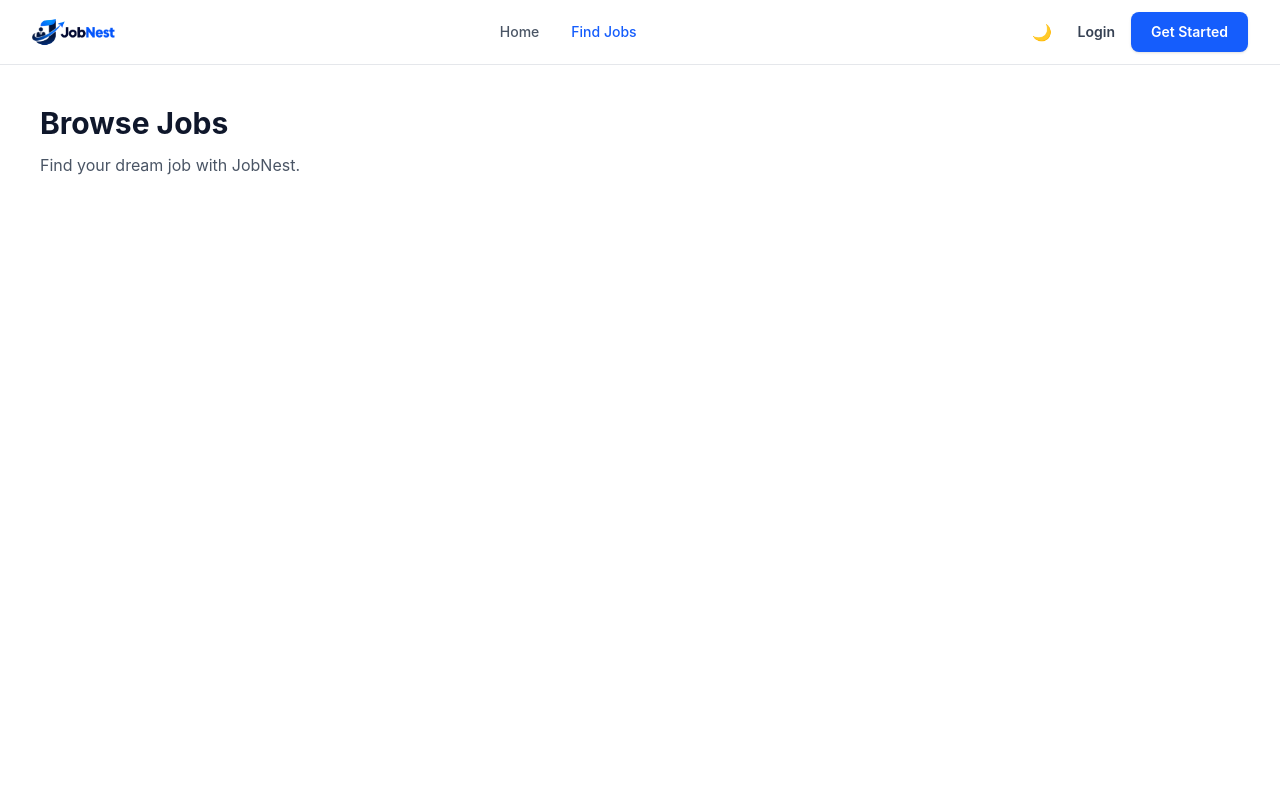
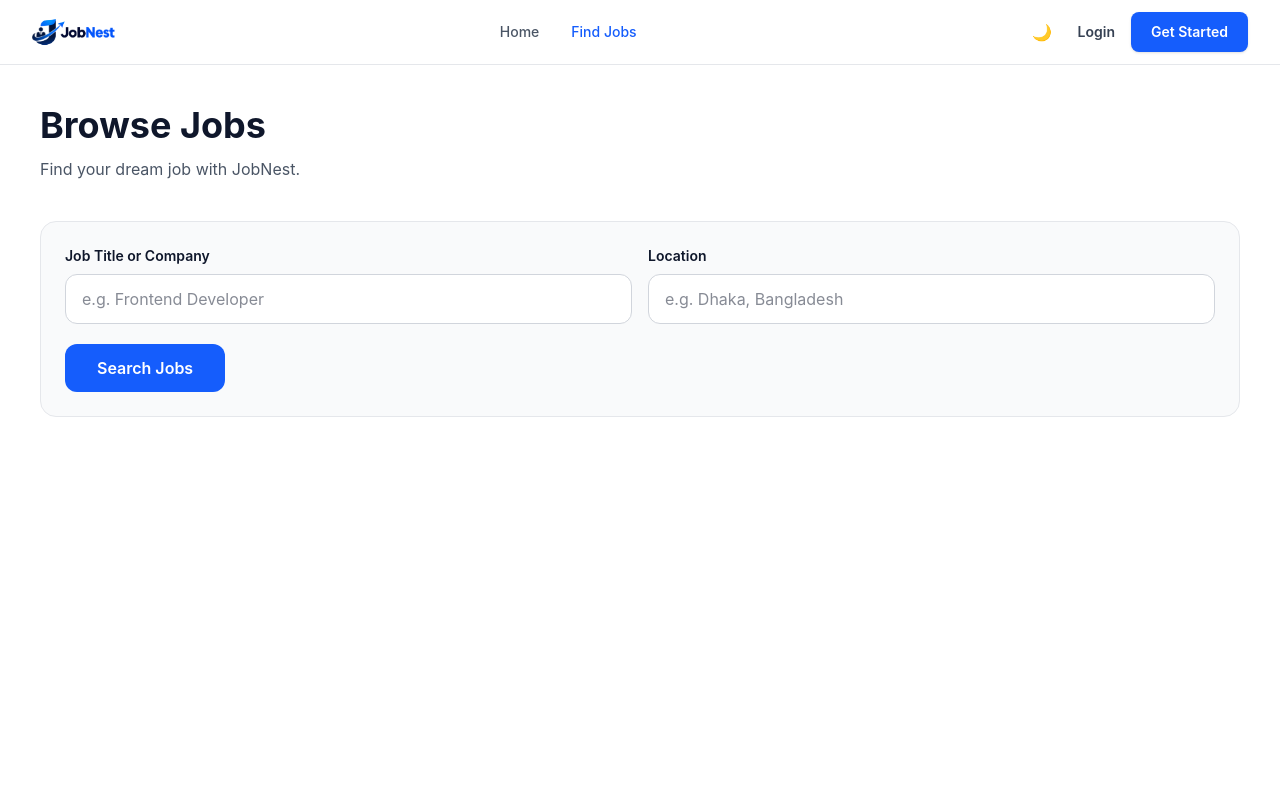
Before and after one commit to aljamiio/jobnest-job-portal, a React (Vite) app in the folder client/: page /jobs in a window 1280 px wide. Shown: the top 800 px of the page. Built offline with nearby package versions, Linux system fonts and the light colour scheme.

Commit message:
Build jobs page layout and search form

```diff
--- a/client/src/pages/jobs/Jobs.jsx
+++ b/client/src/pages/jobs/Jobs.jsx
@@ -1,15 +1,82 @@
+
+import { useState } from 'react'
 
 function Jobs() {
+  const [search, setSearch] = useState('')
+  const [location, setLocation] = useState('')
+
+  const handleSearch = (e) => {
+    e.preventDefault()
+  }
+
   return (
-    <div className="min-h-screen p-10 bg-white dark:bg-slate-950 text-slate-900 dark:text-white transition-colors duration-300">
+    <div className="min-h-screen p-6 md:p-10 bg-white dark:bg-slate-950 text-slate-900 dark:text-white transition-colors duration-300">
 
-      <h1 className="text-3xl font-bold">
-        Browse Jobs
-      </h1>
+      <div className="max-w-7xl mx-auto">
 
-      <p className="mt-3 text-gray-600 dark:text-gray-400">
-        Find your dream job with JobNest.
-      </p>
+        {/* Page Heading */}
+        <div>
+          <h1 className="text-3xl md:text-4xl font-bold">
+            Browse Jobs
+          </h1>
+
+          <p className="mt-3 text-gray-600 dark:text-gray-400">
+            Find your dream job with JobNest.
+          </p>
+        </div>
+
+        {/* Search Section */}
+        <form
+          onSubmit={handleSearch}
+          className="mt-10 p-5 md:p-6 rounded-2xl border border-gray-200 dark:border-slate-800 bg-gray-50 dark:bg-slate-900"
+        >
+
+          <div className="grid grid-cols-1 md:grid-cols-2 gap-4">
+
+            {/* Job Search */}
+            <div>
+              <label className="block mb-2 text-sm font-semibold">
+                Job Title or Company
+              </label>
+
+              <input
+                type="text"
+                value={search}
+                onChange={(e) => setSearch(e.target.value)}
+                placeholder="e.g. Frontend Developer"
+                className="w-full px-4 py-3 rounded-xl border border-gray-300 dark:border-slate-700 bg-white dark:bg-slate-950 outline-none focus:ring-2 focus:ring-blue-500 transition"
+              />
+            </div>
+
+            {/* Location Search */}
+            <div>
+              <label className="block mb-2 text-sm font-semibold">
+                Location
+              </label>
+
+              <input
+                type="text"
+                value={location}
+                onChange={(e) => setLocation(e.target.value)}
+                placeholder="e.g. Dhaka, Bangladesh"
+                className="w-full px-4 py-3 rounded-xl border border-gray-300 dark:border-slate-700 bg-white dark:bg-slate-950 outline-none focus:ring-2 focus:ring-blue-500 transition"
+              />
+            </div>
+
+          </div>
+
+          <div className="mt-5">
+            <button
+              type="submit"
+              className="w-full md:w-auto px-8 py-3 rounded-xl bg-blue-600 hover:bg-blue-700 text-white font-semibold transition duration-300"
+            >
+              Search Jobs
+            </button>
+          </div>
+
+        </form>
+
+      </div>
 
     </div>
   )
```
